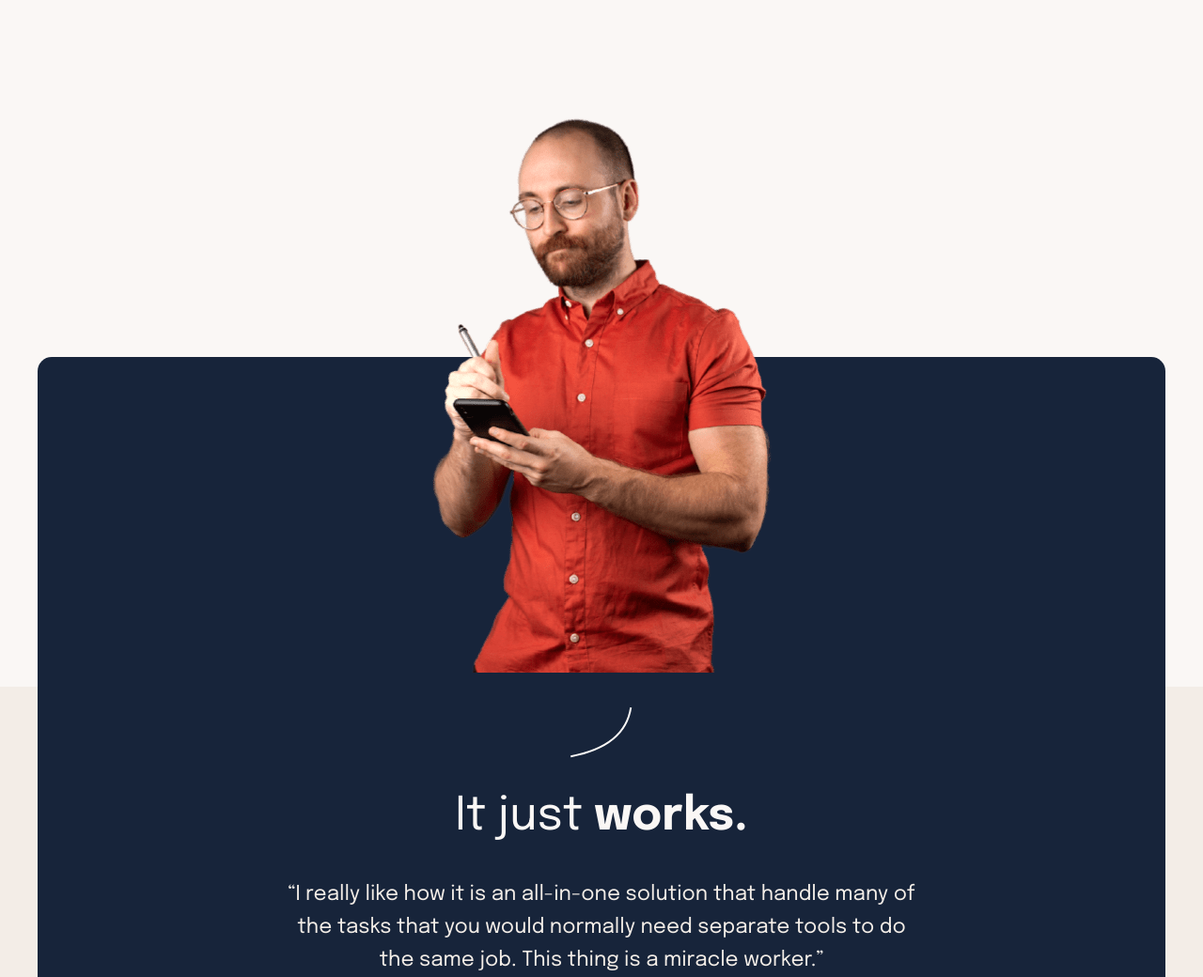
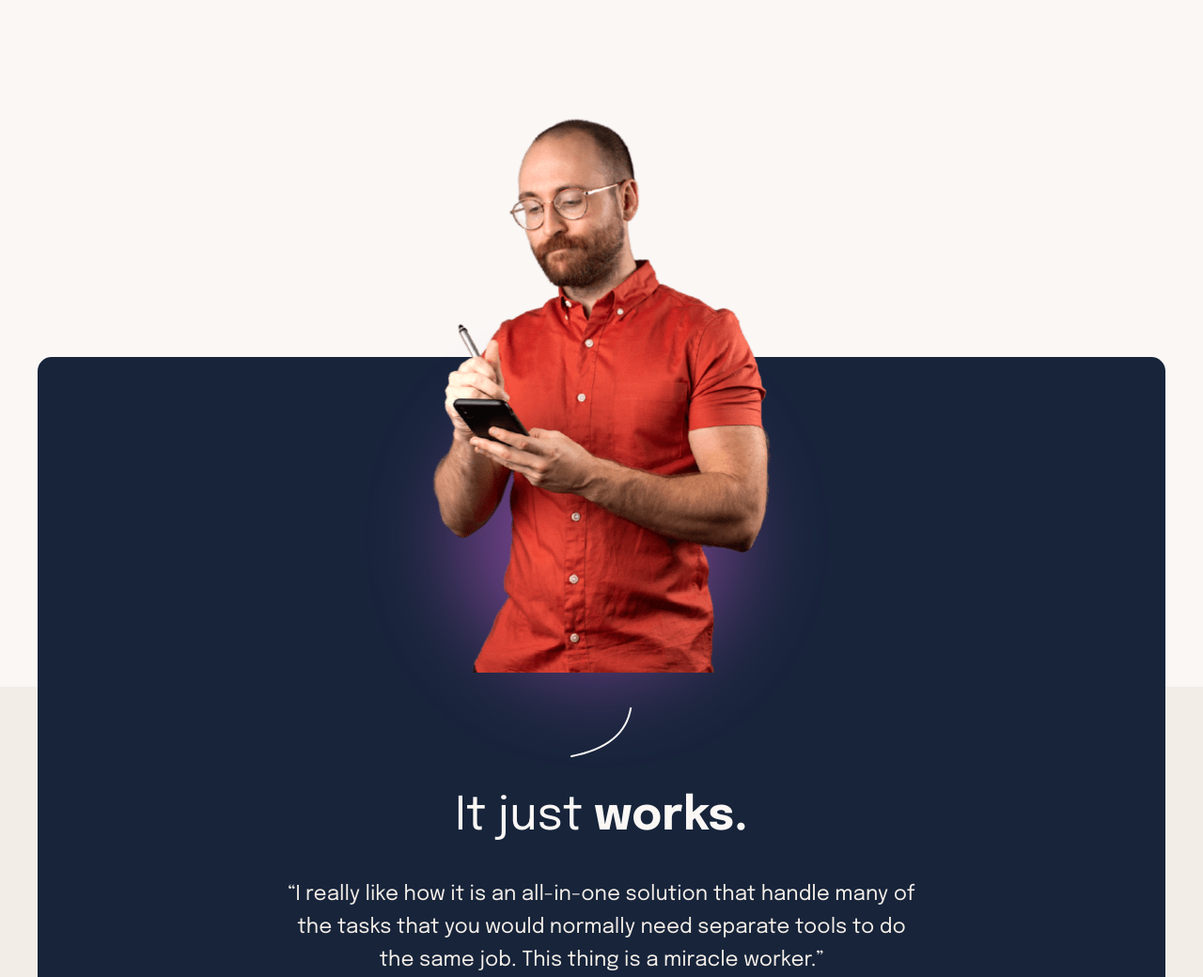
Before and after one commit to Frontend-Mentor-Projects-Daniel/suite-landing-page, a website: page index.html in a window 1280 px wide. Shown: the part 940-1980 px from the top of the page at 94% size. Drawn offline with Linux system fonts and the light colour scheme.

Commit message:
add pattern blur

```diff
--- a/develop/css/blocks.css
+++ b/develop/css/blocks.css
@@ -213,6 +213,29 @@
 }
 
 /*?------------------
+**    IMAGES
+-------------------*/
+.image--person {
+  position: relative;
+}
+
+.image--blur {
+  display: none;
+}
+
+@media only screen and (min-width: 48rem) {
+  .image--blur {
+    display: inline-block;
+
+    position: absolute;
+    top: 11rem;
+    right: -50%;
+    left: -26%;
+    z-index: -10;
+  }
+}
+
+/*?------------------
 **   TESTIMONIAL
 -------------------*/
 .testimonial {
--- a/index.html
+++ b/index.html
@@ -92,6 +92,7 @@
       class="[ section ] [ center ] [ flex-col ]"
     >
       <div class="[ background--1 ] [ bg-dark ]"></div>
+
       <div class="[ image--person ]">
         <picture>
           <source
@@ -107,13 +108,19 @@
             alt=""
           />
         </picture>
+
+        <div class="[ image--blur ]">
+          <img src="./develop/build/assets/images/pattern-blur.svg" alt="" />
+        </div>
       </div>
+
       <div class="[ image--curved-2 ]">
         <img
           src="./develop/build/assets/images/pattern-curved-line-2.svg"
           alt=""
         />
       </div>
+
       <figure class="[ testimonial ] [ flex-col ]">
         <blockquote class="[ flex-col ]">
           <h2 class="[ text-desert-storm t-align-center ]">
```
Also changed, not shown: develop/build/styles.css, 1 other file.
